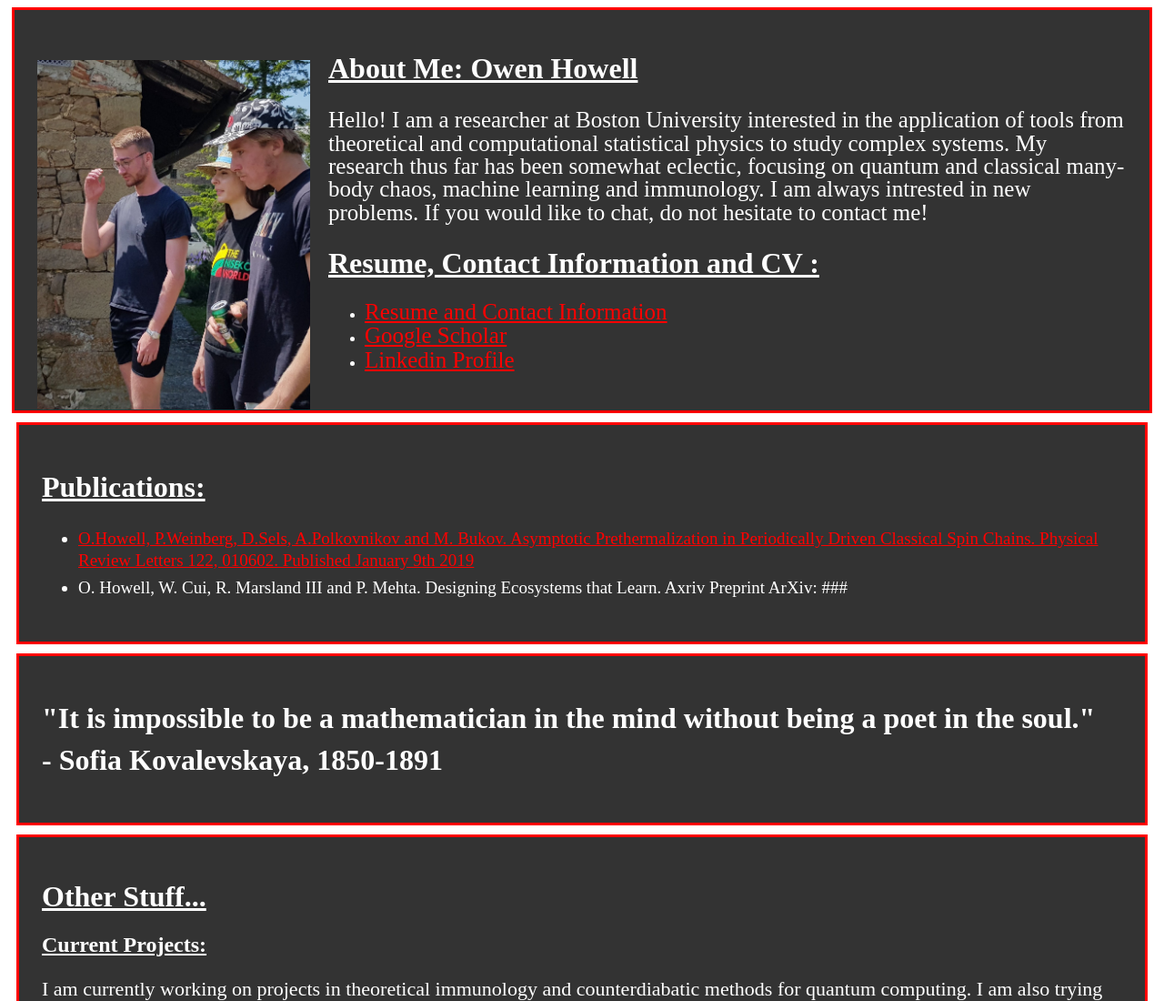
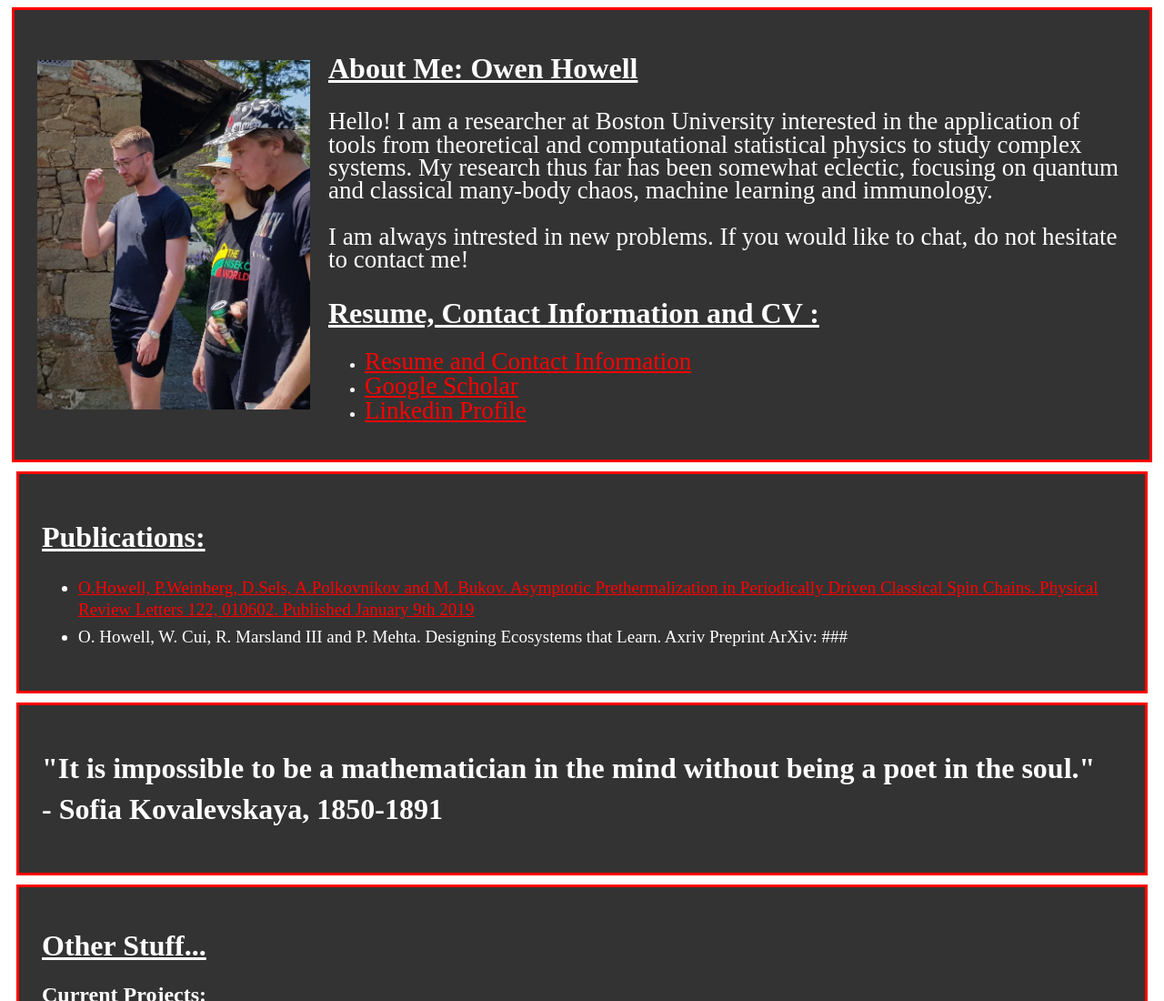
Before and after one commit to owenhowell20/owenhowell20.github.io, a plain HTML site: page index.html in a window 1280 px wide. Shown: the top 1100 px of the page at 91% size. Drawn offline with Linux system fonts and the light colour scheme.

Commit message:
Initial commit

```diff
--- a/index.html
+++ b/index.html
@@ -27,15 +27,18 @@
 
 <h1>  <u> About Me: Owen Howell </u> </h1>
 
-<p style="line-height: 19pt ; font-size: 25px "" > Hello!
- I am a researcher at Boston University interested in the application of tools from theoretical and computational statistical physics to study complex systems. My research thus far has been somewhat eclectic, focusing on quantum and classical many-body chaos, machine learning and immunology. I am always intrested in new problems. If you would like to chat, do not hesitate to contact me!   </p>
+<p style="line-height: 19pt ; font-size: 27px "" > Hello!
+ I am a researcher at Boston University interested in the application of tools from theoretical and computational statistical physics to study complex systems. My research thus far has been somewhat eclectic, focusing on quantum and classical many-body chaos, machine learning and immunology. <br> <br>
+
+
+  I am always intrested in new problems. If you would like to chat, do not hesitate to contact me!   </p>
 
 <h1> <u> Resume, Contact Information and CV : </u> </h1>
 
 <ul>
-	<li> <a href="Owen_Howell_Resume.pdf" target="_blank" style="color:red; line-height: 20pt; font-size: 25px "> Resume and Contact Information</a>  </li>
-	<li> 	 <a href="https://scholar.google.com/citations?user=8bmIJtAAAAAJ&hl=en" target="_blank" style="color:red; line-height: 20pt; font-size: 25px  "> Google Scholar  </a>  </li>
-	<li> <a href="https://www.linkedin.com/in/owen-howell/" target="_blank" style="color:red; line-height: 20pt; font-size: 25px "> Linkedin Profile </a>  </li>
+	<li> <a href="Owen_Howell_Resume.pdf" target="_blank" style="color:red; line-height: 20pt; font-size: 27px "> Resume and Contact Information</a>  </li>
+	<li> 	 <a href="https://scholar.google.com/citations?user=8bmIJtAAAAAJ&hl=en" target="_blank" style="color:red; line-height: 20pt; font-size: 27px  "> Google Scholar  </a>  </li>
+	<li> <a href="https://www.linkedin.com/in/owen-howell/" target="_blank" style="color:red; line-height: 20pt; font-size: 27px "> Linkedin Profile </a>  </li>
 
 
 </ul>
```
